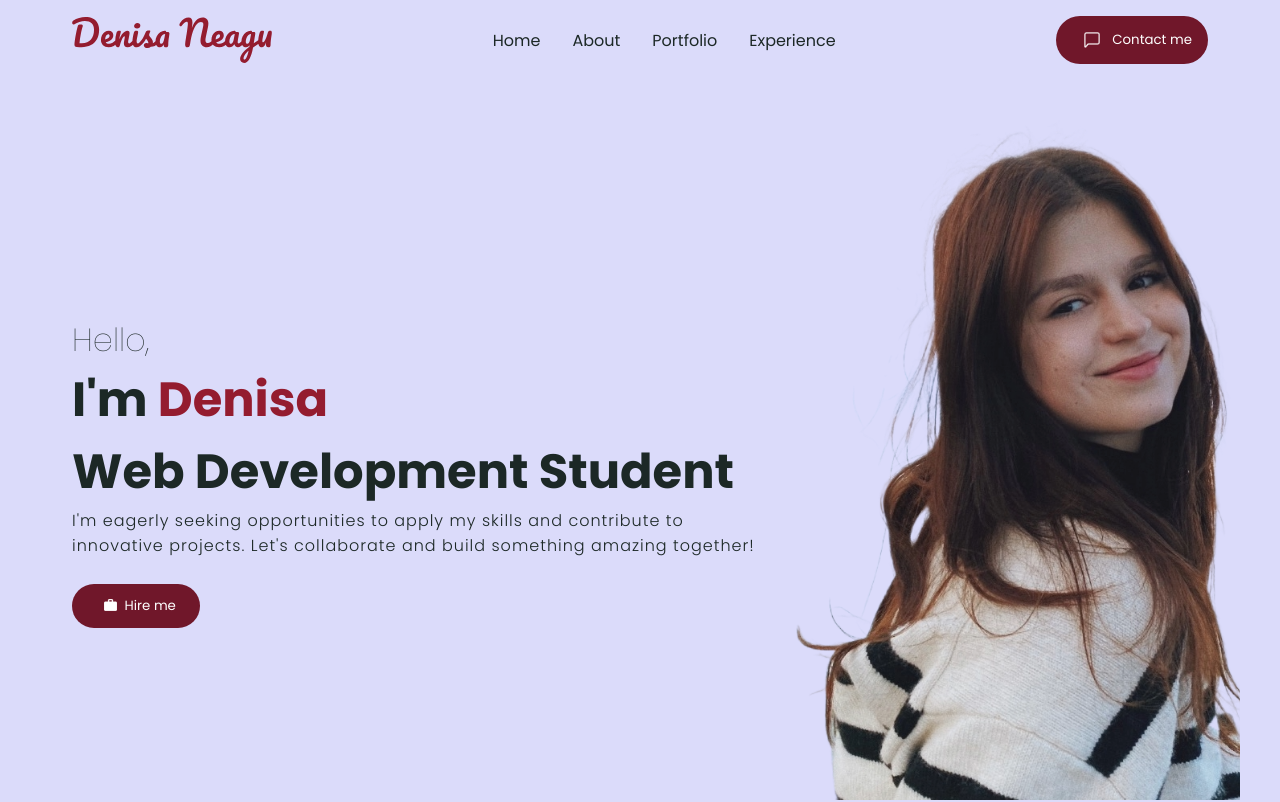
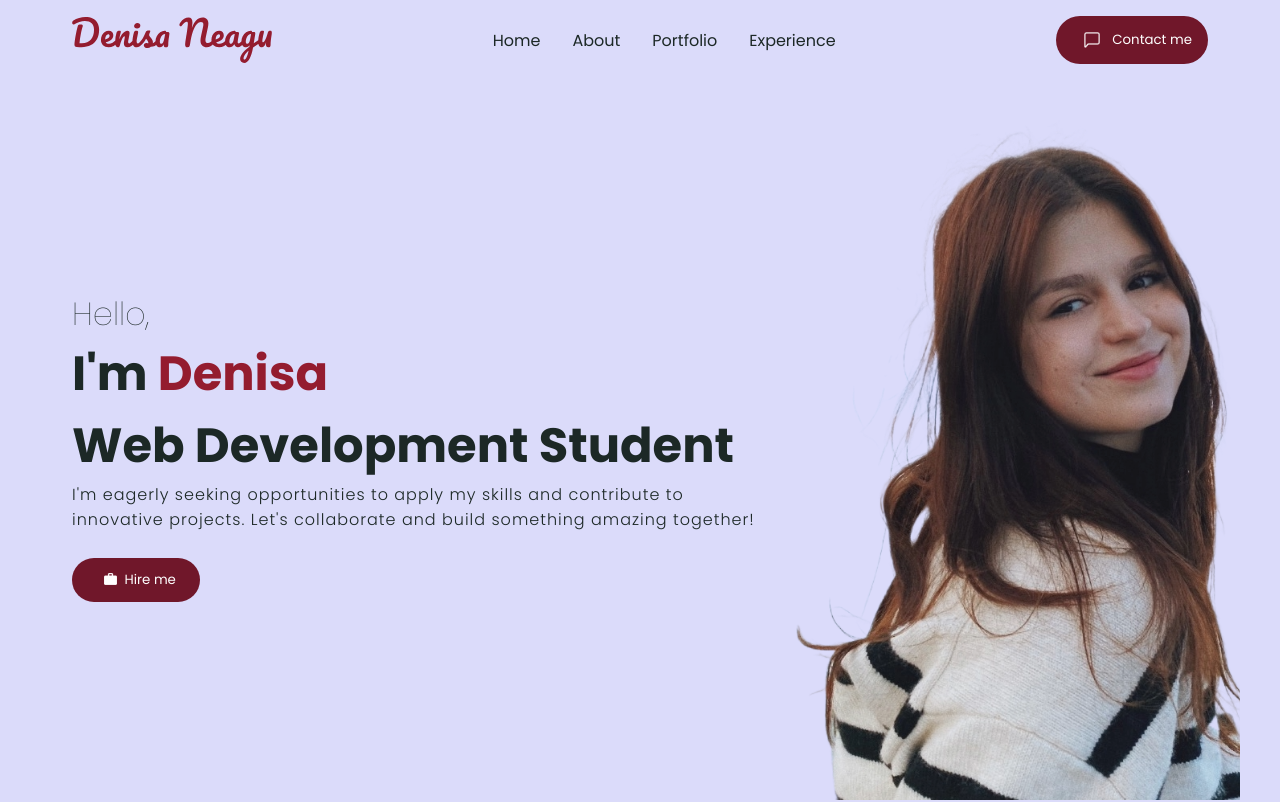
Before and after one commit to denisa122/Portfolio, a React (Create React App) app in the folder portfolio/: page / in a window 1280 px wide. Shown: the top 802 px of the page. Built offline with nearby package versions, Linux system fonts and the light colour scheme.

Commit message:
colors changed

```diff
--- a/portfolio/src/components/Contact/contact.css
+++ b/portfolio/src/components/Contact/contact.css
@@ -43,7 +43,7 @@
     color: #1C2826;
     border: none;
     border-radius: 0.5rem;
-    background-color: #cdcddb;
+    background-color: #cbcbdf;
 }
 
 .submitBtn {
--- a/portfolio/src/components/Experience/experience.css
+++ b/portfolio/src/components/Experience/experience.css
@@ -23,6 +23,6 @@
     margin: 1rem;
     padding: 1.5rem 2rem;
     border-radius: 0.5rem;
-    background-color: #cdcddb;
+    background-color: #cbcbdf;
     text-align: justify;
 }
--- a/portfolio/src/components/Intro/intro.css
+++ b/portfolio/src/components/Intro/intro.css
@@ -19,12 +19,13 @@
 .introContent {
     height: 100vh;
     width: 100vw;
-    padding: 2rem;
+    padding: 0 2rem 2rem 2rem;
     font-size: 2.25rem;
     font-weight: 700;
     display: flex;
     flex-direction: column;
     justify-content: center;
+    margin-top: -10px;
 }
 
 .hello {
--- a/portfolio/src/components/Projects/projects.css
+++ b/portfolio/src/components/Projects/projects.css
@@ -44,7 +44,7 @@
 }
 
 .projectCard {
-    background-color: #cdcddb;
+    background-color: #cbcbdf;
     border-radius: 0.5rem;
     box-shadow: 0 3px 10px var(--primary-shadow);
     padding: 20px;
```
